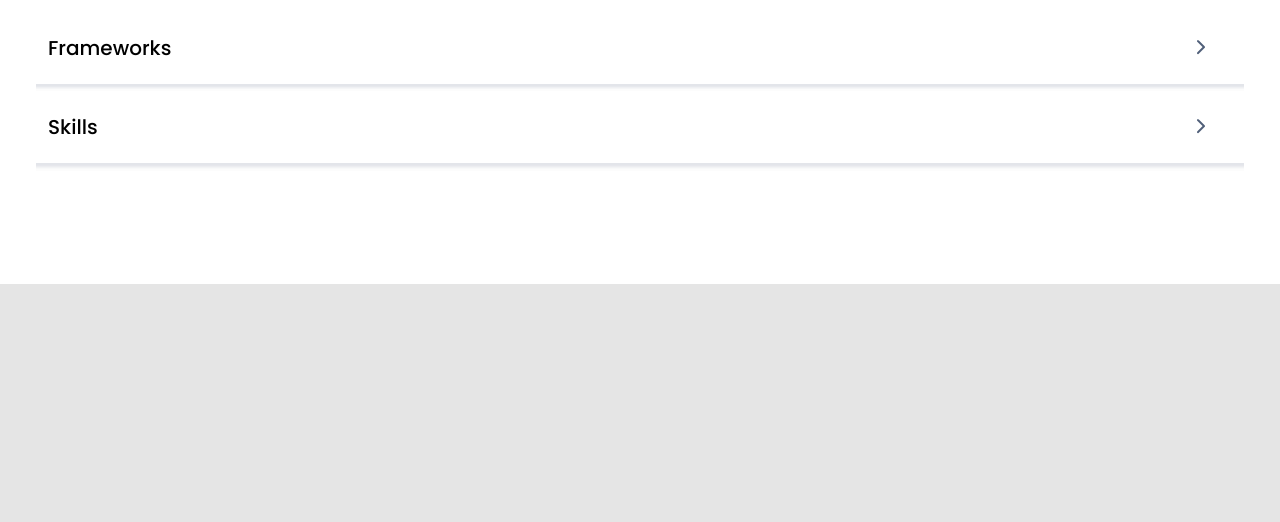
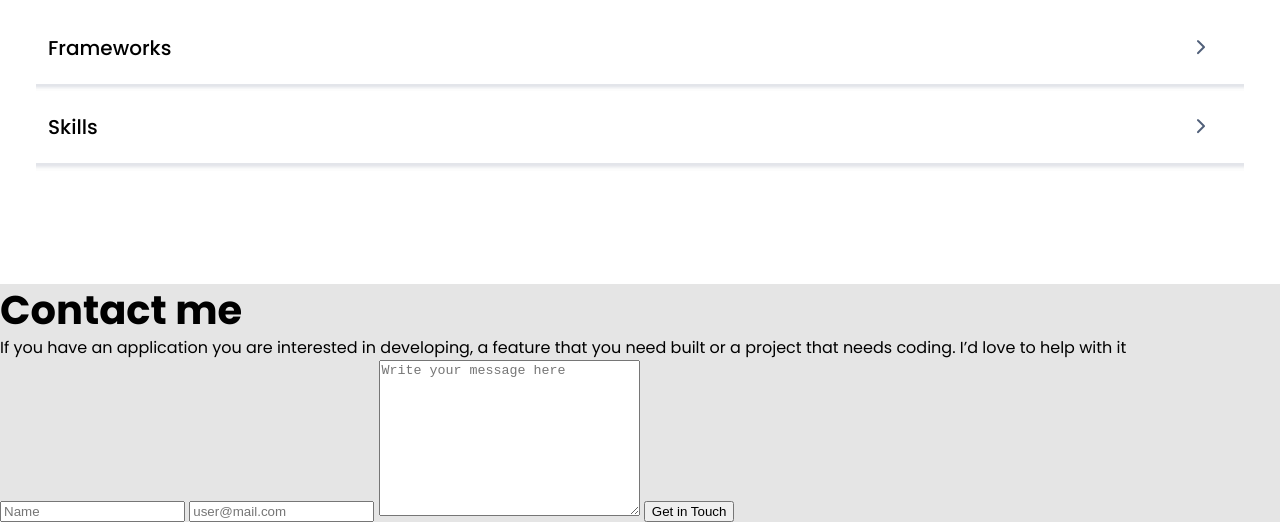
Before and after one commit to AkashaRojee/portfolio, a plain HTML site: page index.html in a window 1280 px wide. Shown: the part 6417-6939 px from the top of the page. Before the commit the page ends 6701 px from the top, so only its background shows below. Drawn offline with Linux system fonts and the light colour scheme.

Commit message:
Add contact form skeleton

```diff
--- a/index.html
+++ b/index.html
@@ -268,6 +268,17 @@
 
       </section>
 
+      <!-- Contact me -->
+      <section id="contact-me">
+        <h1>Contact me</h1>
+        <p>If you have an application you are interested in developing, a feature that you need built or a project that needs coding. I’d love to help with it </p>
+        <form action="">
+          <input type="text" name="user-name" id="name" maxlength="30" placeholder="Name" required>
+          <input type="email" name="user-email" id="email" placeholder="user@mail.com" required>
+          <textarea name="user-message" id="message" cols="30" rows="10"  maxlength="500" placeholder="Write your message here" required></textarea>
+          <button type="submit">Get in Touch</button>
+        </form>
+      </section>
 
     </main>
   </body>
```
